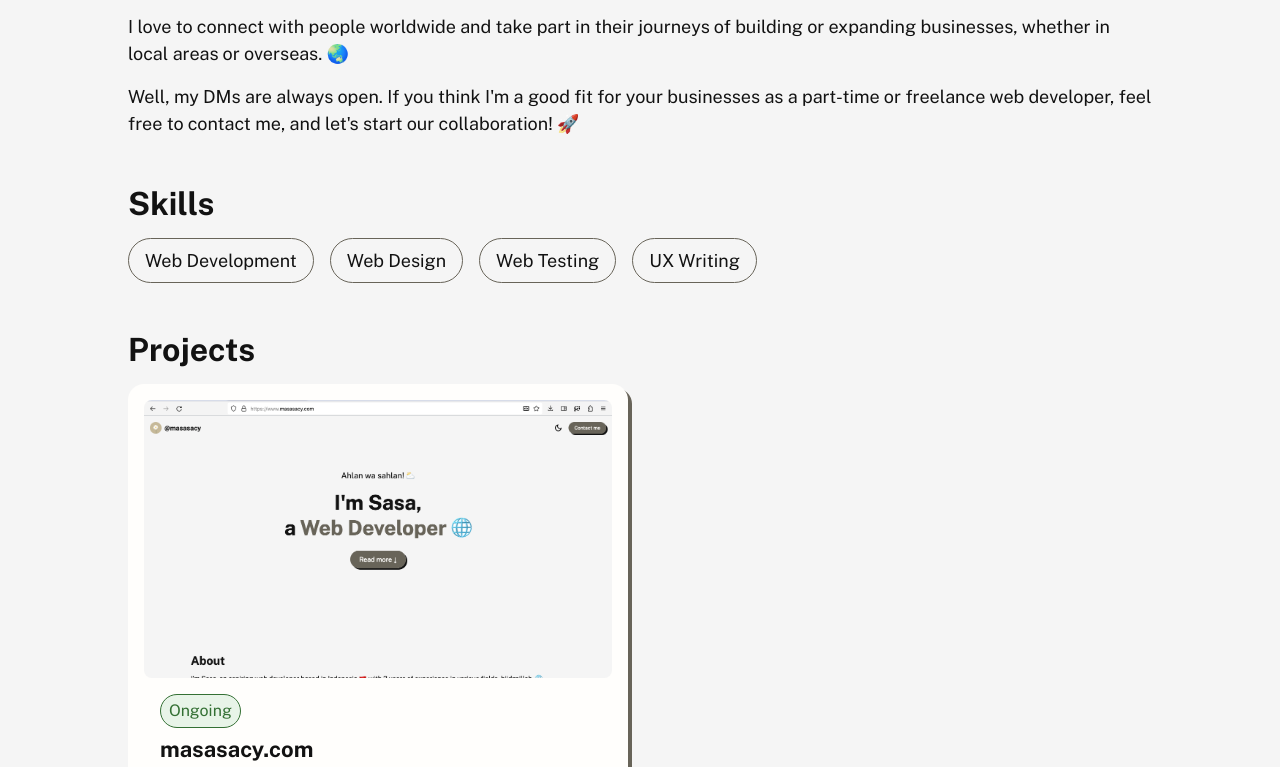
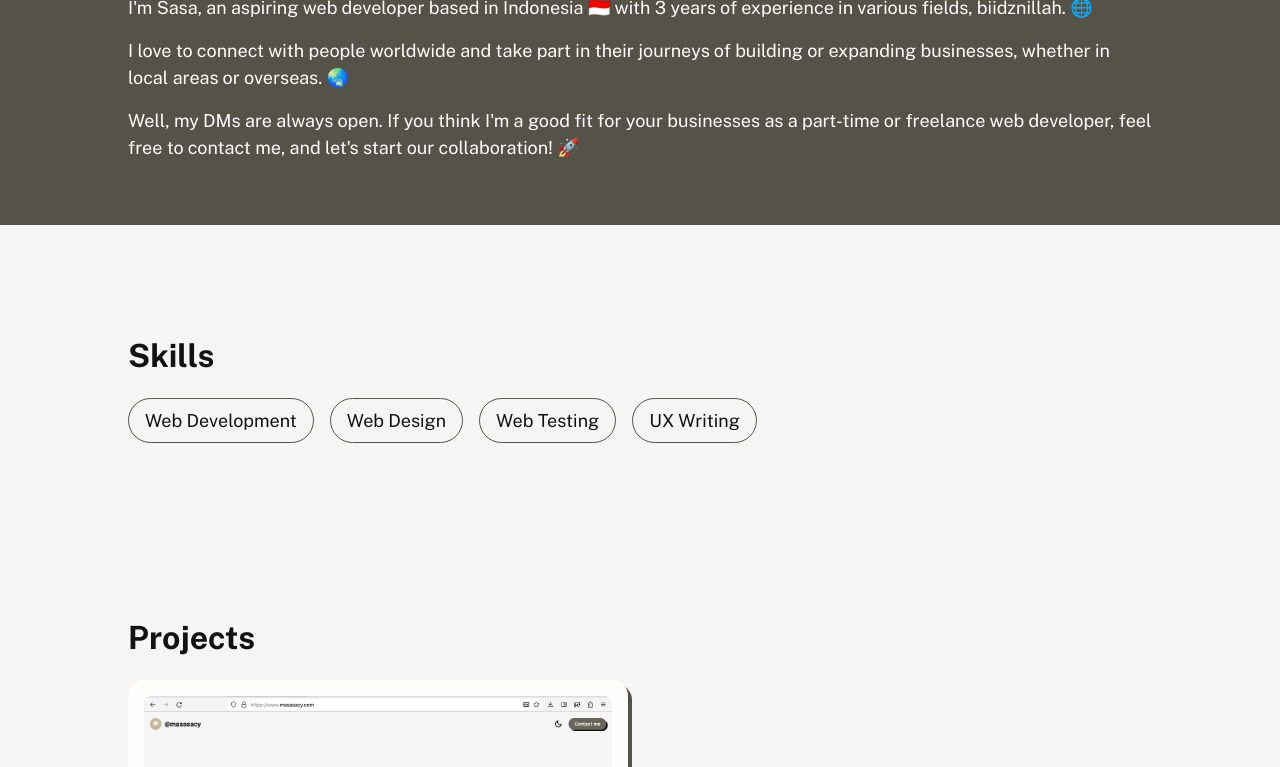
Before and after one commit to masasacy/masasacy, a plain HTML site: page index.html in a window 1280 px wide. Shown: the part 731-1498 px from the top of the page. Drawn offline with nearby package versions, Linux system fonts and the light colour scheme.

Commit message:
fix: About section

```diff
--- a/index.html
+++ b/index.html
@@ -36,14 +36,17 @@
             </div>
             <div class="contents">
                 <article id="about" class="content">
+                    <div class="content-wrapper">
                         <h2>About</h2>
                         <section class="description">
                             <p> I'm Sasa, an aspiring web developer based in Indonesia 🇮🇩 with 3 years of experience in various fields, biidznillah. 🌐</p>
                             <p>I love to connect with people worldwide and take part in their journeys of building or expanding businesses, whether in local areas or overseas. 🌏</p>
                             <p>Well, my DMs are always open. If you think I'm a good fit for your businesses as a part-time or freelance web developer, feel free to contact me, and let's start our collaboration! 🚀</p>
                         </section>
+                    </div>
                 </article>
                 <article id="skills" class="content">
+                    <div class="content-wrapper">
                         <h2>Skills</h2>
                         <section class="skills-chips">
                             <ul class="skills-list">
@@ -53,8 +56,10 @@
                                 <li class="skills-item">UX Writing</li>
                             </ul>
                         </section>
+                    </div>
                 </article>
                 <article id="projects" class="content">
+                    <div class="content-wrapper">
                         <h2>Projects</h2>
                         <section class="projects-list">
                             <div class="project">
@@ -68,40 +73,8 @@
                                     <p>🔗 <a target="_blank" href="https://masasacy.com">https://masasacy.com</a> ↗</p>
                                 </div>
                             </div>
-                        <!-- <div class="project">
-                            <img src="/img/image-hero-background.jpg" alt="Project cover">
-                            <div class="project-detail">
-                                <div class="status ongoing">
-                                    <p>Ongoing</p>
+                        </section>
                     </div>
-                                <h3>[Template] Links Page</h3>
-                                <p>A web contains links of your business</p>
-                                <button class="secondary-button">Read more</button>
-                            </div>
-                        </div>
-                        <div class="project">
-                            <img src="/img/image-hero-background.jpg" alt="Project cover">
-                            <div class="project-detail">
-                                <div class="status ongoing">
-                                    <p>Ongoing</p>
-                                </div>
-                                <h3>[Template] Tumblr Shop</h3>
-                                <p>Online catalog of a tumblr shop</p>
-                                <button class="secondary-button">Read more</button>
-                            </div>
-                        </div>
-                        <div class="project">
-                            <img src="/img/image-hero-background.jpg" alt="Project cover">
-                            <div class="project-detail">
-                                <div class="status ongoing">
-                                    <p>Ongoing</p>
-                                </div>
-                                <h3>[Template] Cake Shop</h3>
-                                <p>Online catalog of a cake shop</p>
-                                <button class="secondary-button">Read more</button>
-                            </div>
-                        </div> -->
-                    </section>
                 </article>
             </div>
         </main>
--- a/styles/main.css
+++ b/styles/main.css
@@ -15,7 +15,7 @@
     --body-medium: 16px;
 
     /* Colors */
-    --brown-primary: #686459;
+    --brown-primary: #555248;
     --brown-span: #857d68;
     --brown-darker: #787367;
     --brown-span-lighter: #d1c7b0;
@@ -193,19 +193,30 @@ span::before {
 
 .contents {
     display: flex;
-    flex-flow: column wrap;
+    flex-direction: column;
     gap: 48px;
-    align-content: center;
-    padding: 48px 0;
 }
 
 .content {
     display: flex;
     flex-direction: column;
+    scroll-margin-top: 80px;
+    width: 100%;
+}
+
+.content-wrapper {
+    display: flex;
+    flex-direction: column;
     justify-content: left;
-    gap: 16px;
-    max-width: 80vw;
-    scroll-margin-top: 80px;
+    width: 80vw;
+    margin: 0 auto;
+    padding: 64px 0;
+    gap: 24px;
+}
+
+#about {
+    background: var(--brown-primary);
+    color: var(--brown-secondary);
 }
 
 .description {
@@ -253,7 +264,7 @@ span::before {
 .project-detail {
     display: flex;
     flex-direction: column;
-    padding: 16px;
+    padding: 16px 0;
     gap: 8px;
 }
 
```
Lines whose indentation alone changed are shown as unchanged.
